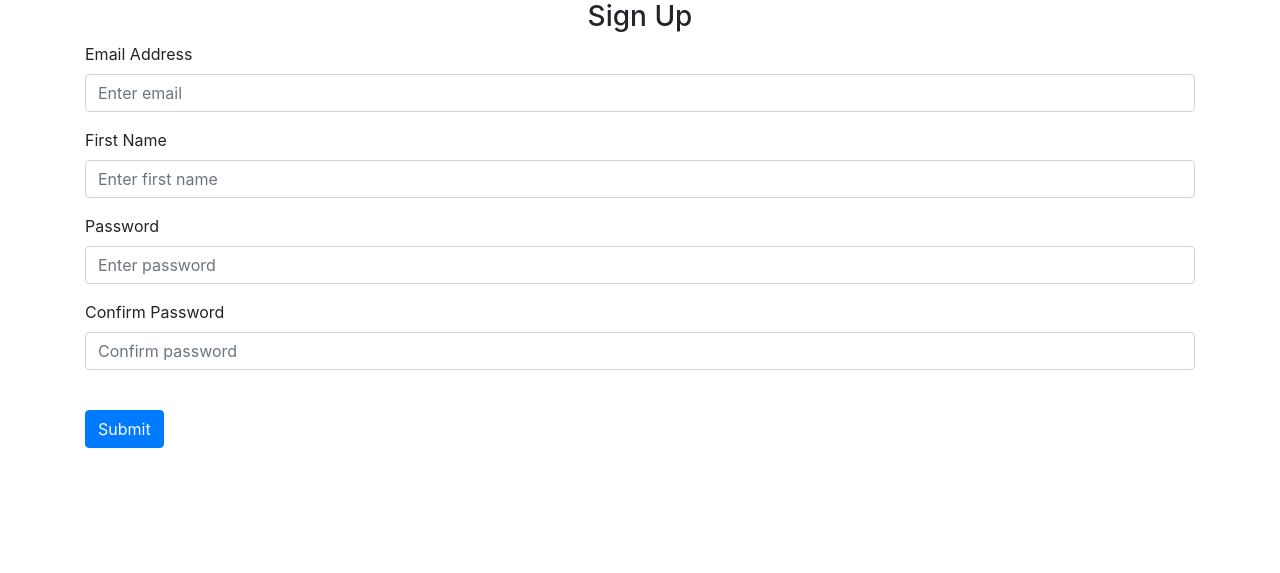
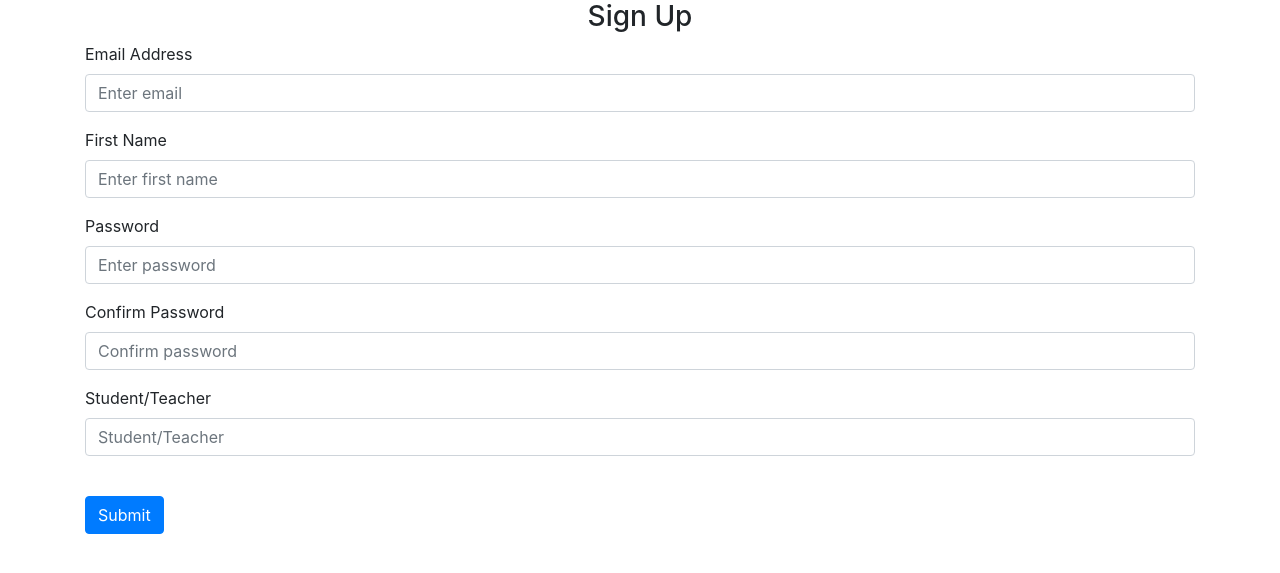
Before and after one commit to C2Meng/Education-Forum, a Flask app: page /sign-up in a window 1280 px wide. Shown: the part 78-651 px from the top of the page. Run offline with Flask 3, Linux system fonts and the light colour scheme; some libraries are stand-ins or nearby versions.

Commit message:
Added Student/Teacher option to the Sign Up page

```diff
--- a/website/templates/sign_up.html
+++ b/website/templates/sign_up.html
@@ -43,6 +43,16 @@
         placeholder="Confirm password"
         />
     </div>
+    <div class ="form-group">
+        <label for="category">Student/Teacher</label>
+        <input
+        type="category"
+        class="form-control"
+        id="category"
+        name="category"
+        placeholder="Student/Teacher"
+        />
+    </div>
     <br />
     <button type ="submit" class="btn btn-primary">Submit</button>
 </form>
```
